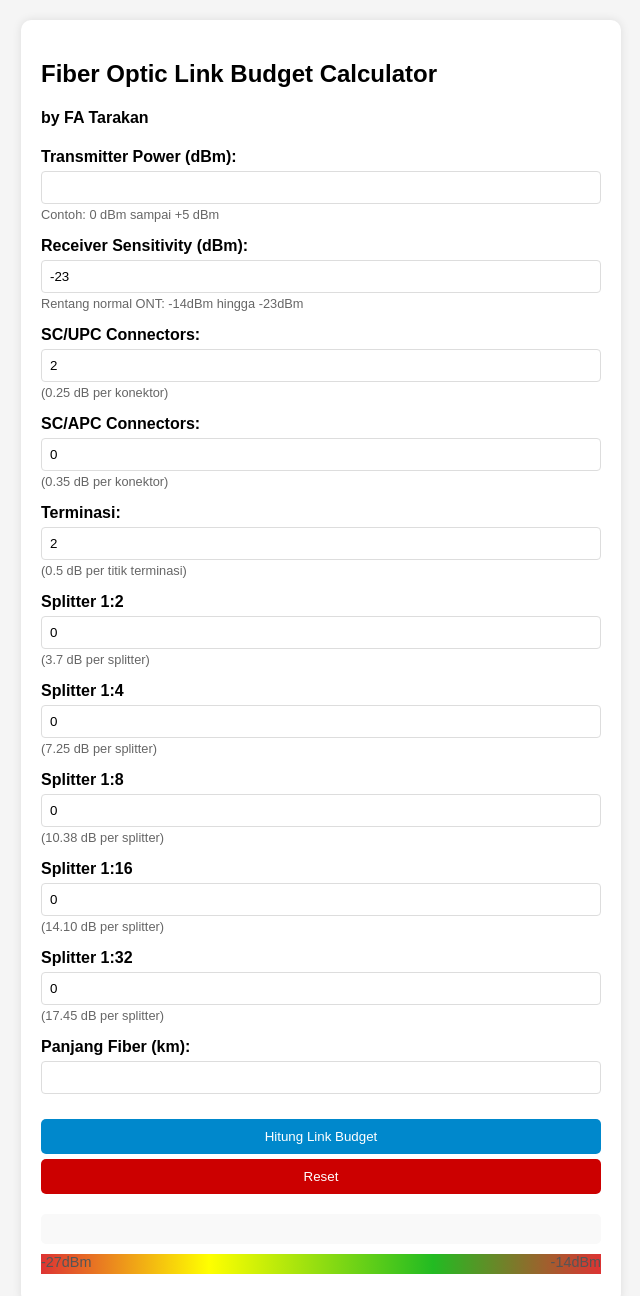
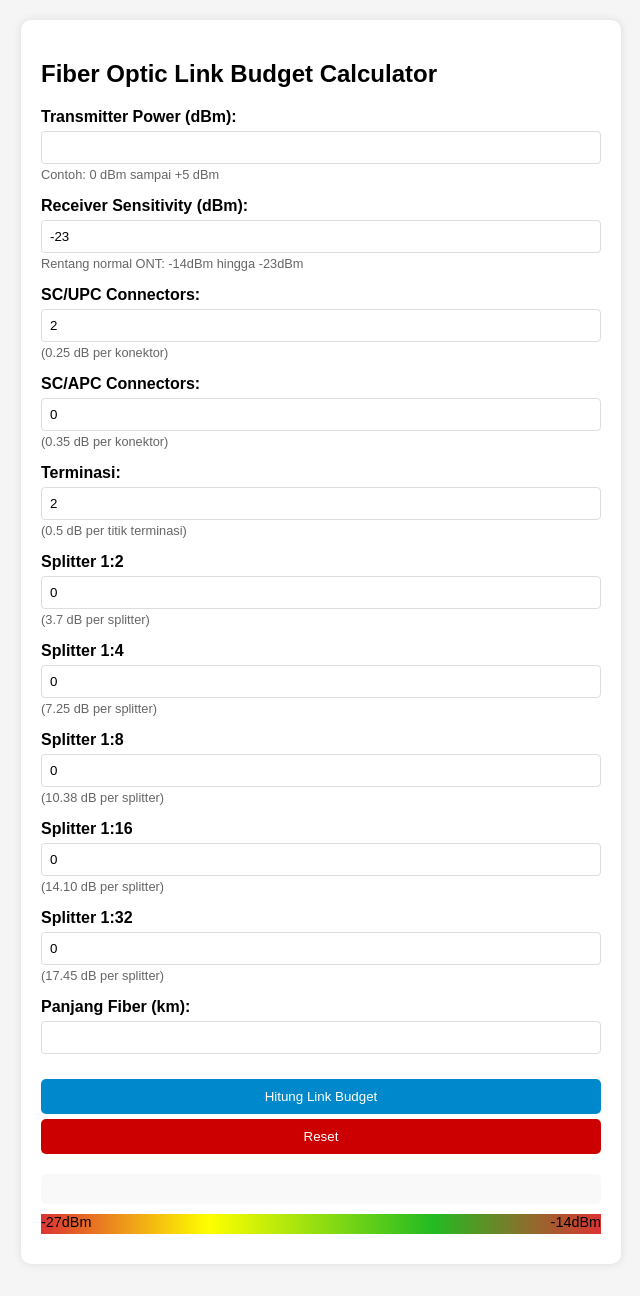
Before and after one commit to riojoonrizaldy/fiber-budget-calculator, a plain HTML site: page index.html in a window 1280 px wide. Shown: the whole page, without its empty margins (319-959 px from the left). Drawn offline with Linux system fonts and the light colour scheme.

Commit message:
edit index.html

```diff
--- a/index.html
+++ b/index.html
@@ -87,7 +87,7 @@
             justify-content: space-between;
             margin: 5px 0;
             font-size: 0.9em;
-            color: #555;
+            color: #000000;
         }
 
         .status {
@@ -117,8 +117,6 @@
 <body>
     <div class="container">
         <h2>Fiber Optic Link Budget Calculator</h2>
-        <h4>by FA Tarakan</h4>
-
         <!-- Transmitter/Receiver Section -->
         <div class="input-group">
             <label>Transmitter Power (dBm):</label>
```
